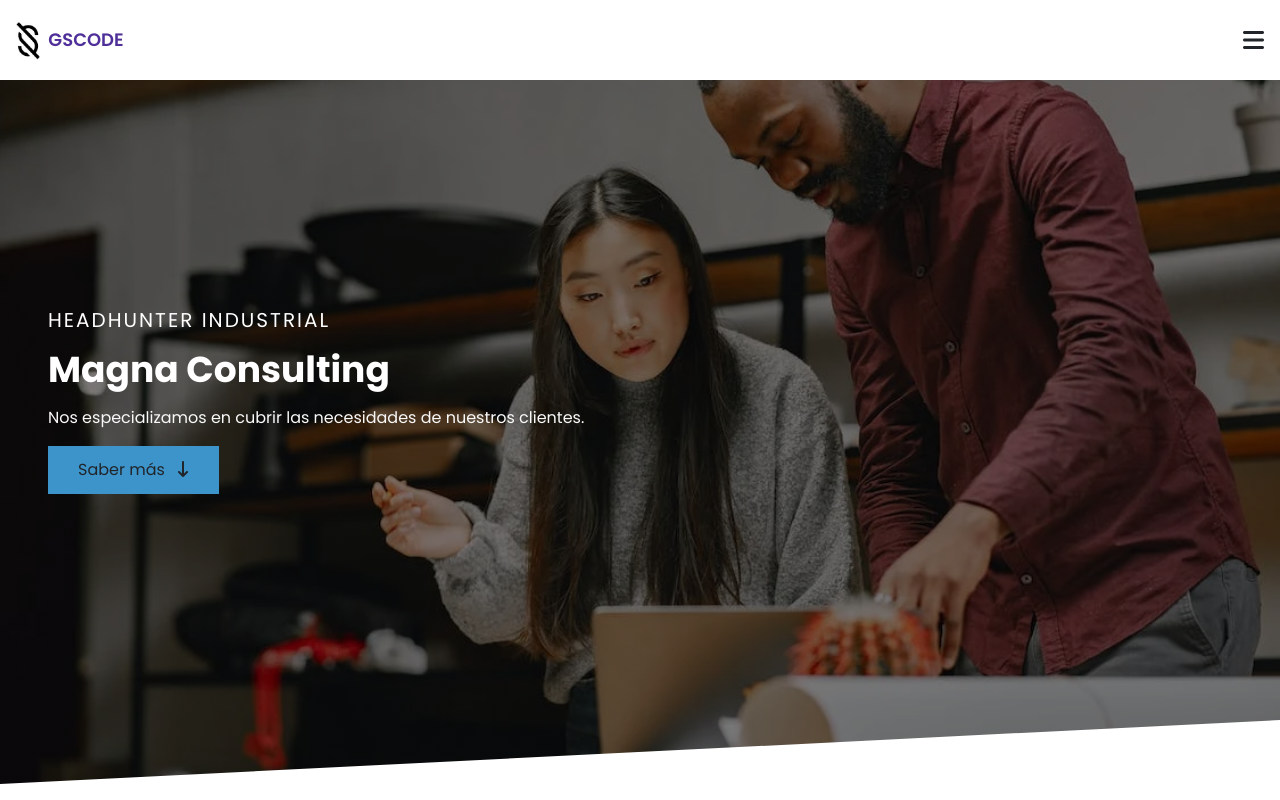
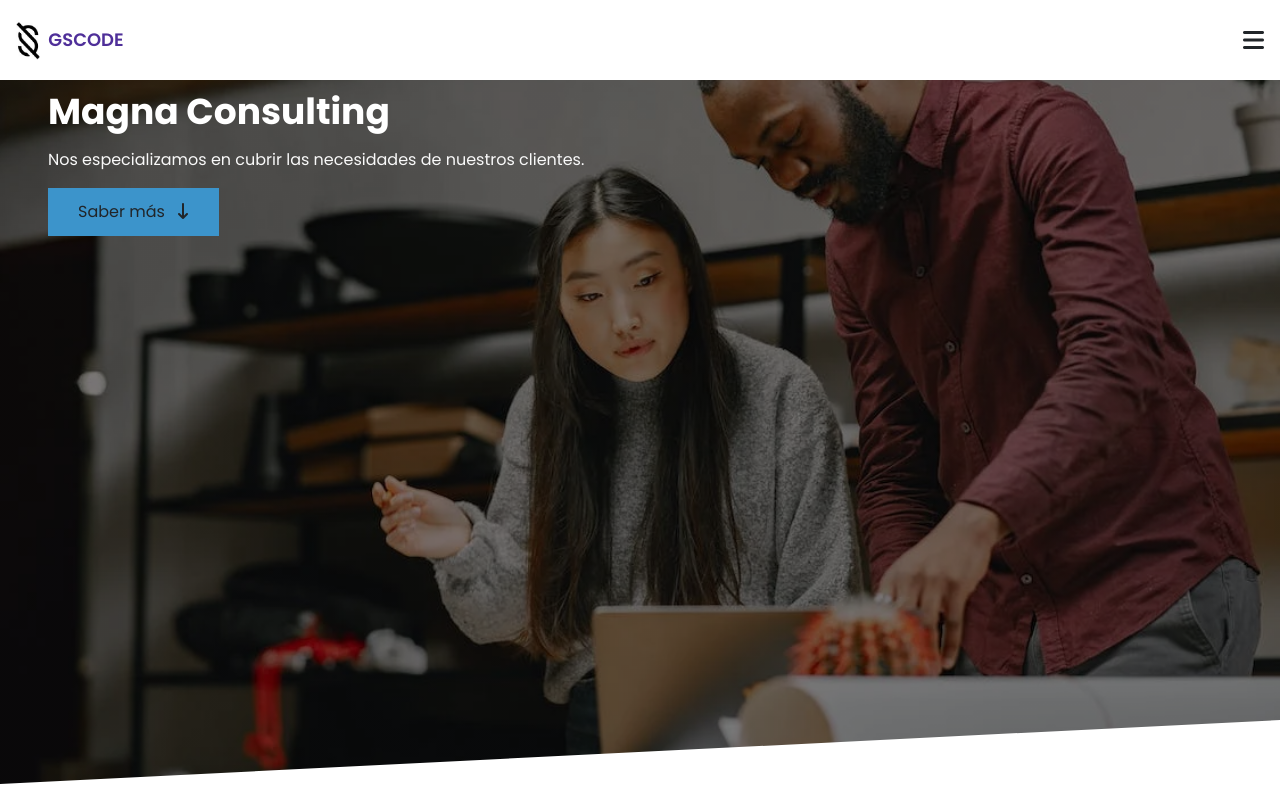
Before and after one commit to gszcode/gscode, a React (Vite) app: page / in a window 1280 px wide. Shown: the top 800 px of the page. Built offline with nearby package versions, Linux system fonts and the light colour scheme.

Commit message:
seccion nosotros y elegirnos hecha con estilos

```diff
--- a/src/App.css
+++ b/src/App.css
@@ -13,12 +13,6 @@
   background-position: center center;
   height: 100%;
   width: 100%;
-  top: 0;
-  left: 0;
-  position: absolute;
-  display: flex;
-  justify-content: center;
-  align-items: center;
   animation: slide 9s infinite;
 }
 
@@ -69,3 +63,9 @@
   border: 1px solid #efeeee;
   margin: auto;
 }
+
+.background-choose {
+  background-image: linear-gradient(rgba(0, 0, 0, 0.5), rgba(0, 0, 0, 0.5)),
+    url('./img/header-02.webp');
+  animation: none;
+}
```
